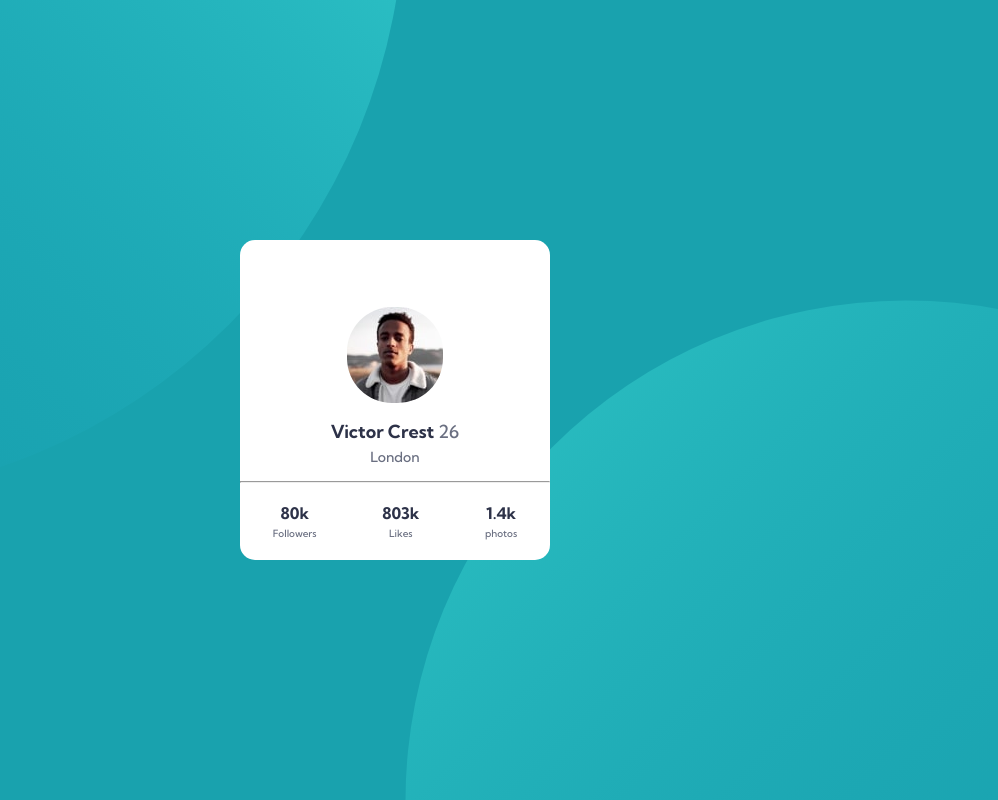
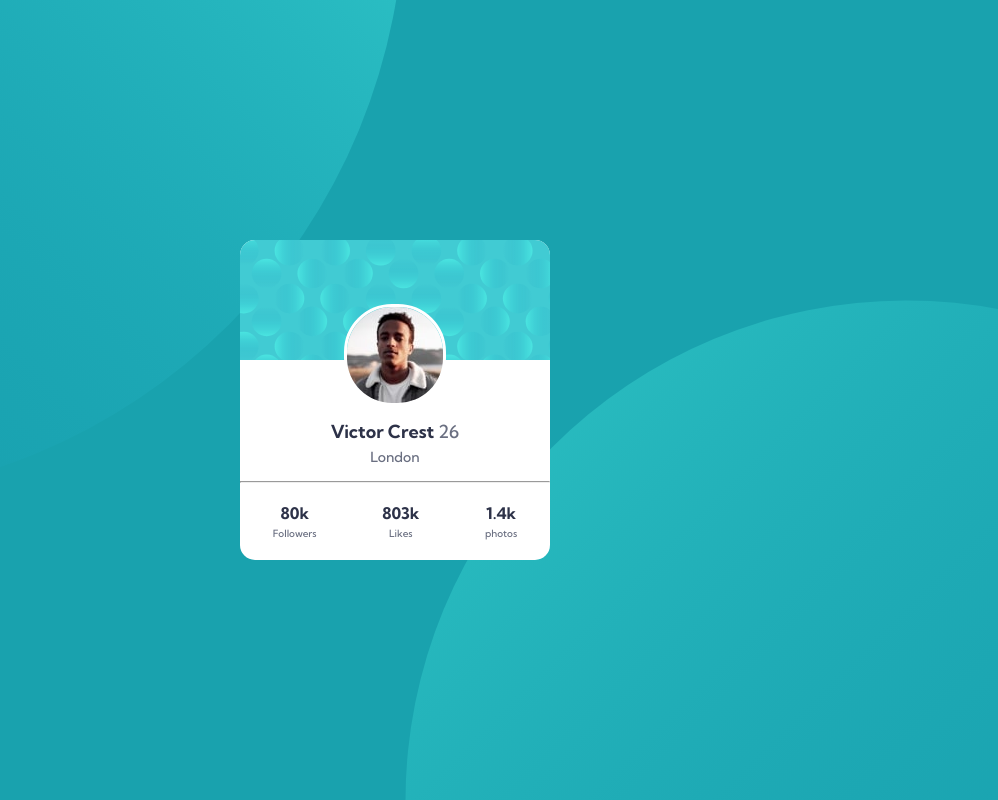
Before and after one commit to tarik310/Profile-card-component-challenge-hub, a plain HTML site: page index.html in a window 1280 px wide. Shown: the top 800 px of the page, without its empty margins (245-1243 px from the left). Drawn offline with Linux system fonts and the light colour scheme.

Commit message:
edit the path of card.svg

```diff
--- a/css/style.css
+++ b/css/style.css
@@ -51,7 +51,7 @@ img{
     border: 3px solid white
 }
 .pop{
-    background-image: url(../images/bg-pattern-card.svg);
+    background-image: url(../profile-card-component-main/images/bg-pattern-card.svg);
     width: 310px;
     height: 120px;
     display: inline-block;
```
